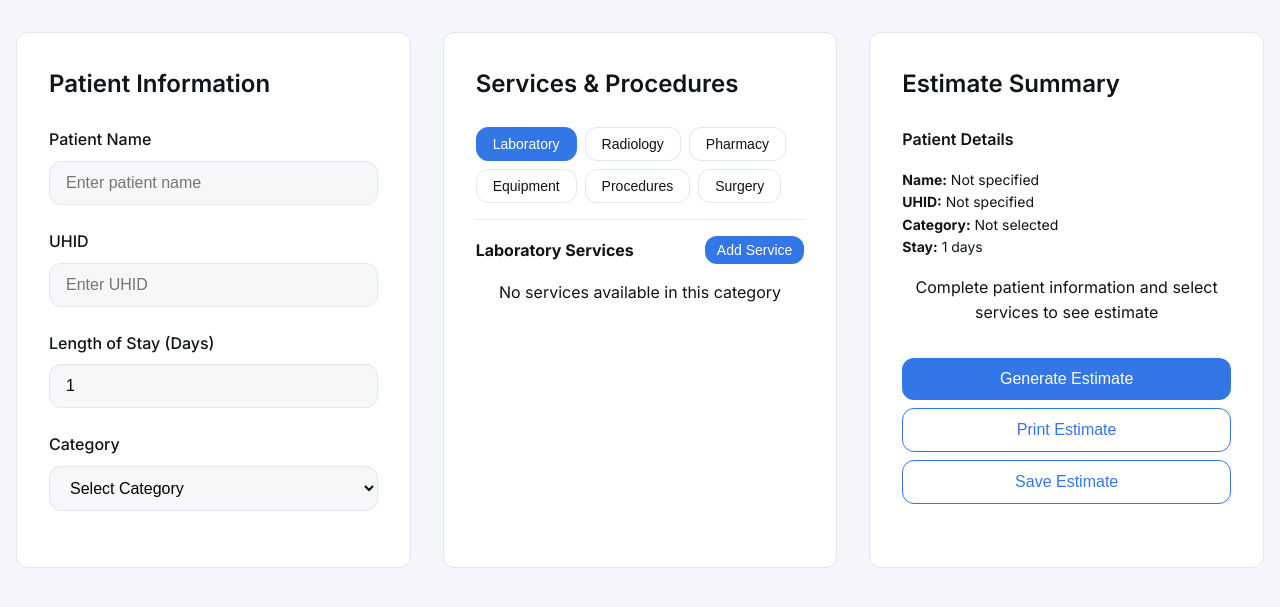
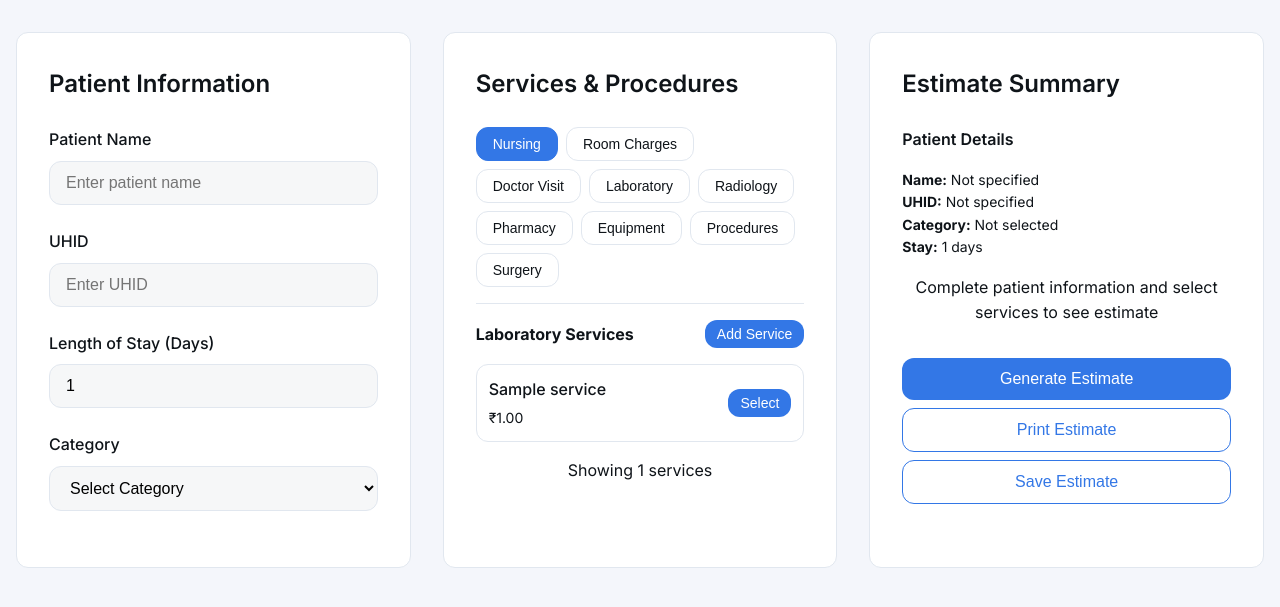
Before and after one commit to brpuneet898/estimate-calculator, a Flask app: page /dashboard in a window 1280 px wide. Shown: the part 65-672 px from the top of the page. Run offline with Flask 3, Linux system fonts and the light colour scheme; a user stored in the database is signed in; data comes from the database, SQL or seed files in the repository; tables that the repository leaves empty hold one stand-in row (values such as "Sample post").

Commit message:
Showing services tab values

```diff
--- a/app.py
+++ b/app.py
@@ -38,12 +38,15 @@ def create_app():
 def create_default_data():
     """Create default categories and admin user"""
 
+    print("\n=== Creating Default Data ===")
+
     # Service categories
     service_cats = [
         ('nursing', 'Nursing'), ('room', 'Room Charges'), ('doctor', 'Doctor Visit'),
         ('laboratory', 'Laboratory'), ('radiology', 'Radiology'), ('pharmacy', 'Pharmacy'),
         ('equipment', 'Equipment'), ('procedures', 'Procedures'), ('surgery', 'Surgery')
     ]
+    print("\nService Categories to create:", service_cats)
 
     # Patient categories
     patient_cats = [
--- a/routes.py
+++ b/routes.py
@@ -170,6 +170,11 @@ def delete_service(service_id):
 @login_required
 def get_service_categories():
     categories = ServiceCategory.query.all()
+    print("\n=== Service Categories from Database ===")
+    for c in categories:
+        print(f"ID: {c.id}, Name: {c.name}, Display Name: {c.display_name}")
+    print("=====================================\n")
+
     return jsonify([{
         'id': c.id,
         'name': c.name,
--- a/static/masters.js
+++ b/static/masters.js
@@ -3,10 +3,9 @@
 document.addEventListener('DOMContentLoaded', function() {
     // Initialize
     checkAuthStatus();
-    initializeServiceTabs();
+    loadServiceCategoryTabs();
     initializeMastersTabs();
     loadCategories();
-    loadServicesByCategory('laboratory');
 
     // Patient form handling
     const patientForm = document.getElementById('patient-form');
@@ -17,24 +16,48 @@ document.addEventListener('DOMContentLoaded', function() {
         input.addEventListener('input', updatePatientSummary);
     });
 
-    // Service category tabs
-    function initializeServiceTabs() {
-        const tabBtns = document.querySelectorAll('.service-tab-btn');
+    // Load and initialize service category tabs
+    async function loadServiceCategoryTabs() {
+        try {
+            console.log('Fetching service categories from server...');
+            const response = await fetch('/api/service-categories');
+            const categories = await response.json();
+            console.log('All categories from server:', categories);
 
-        tabBtns.forEach(btn => {
-            btn.addEventListener('click', () => {
-                const category = btn.dataset.category;
+            const tabsContainer = document.getElementById('service-category-tabs');
+            if (!tabsContainer) {
+                console.error('Could not find service-category-tabs element!');
+                return;
+            }
 
-                // Update active tab
-                tabBtns.forEach(b => b.classList.remove('active'));
-                btn.classList.add('active');
+            // Create tab buttons for all categories
+            categories.forEach((category, index) => {
+                const btn = document.createElement('button');
+                btn.className = `service-tab-btn ${index === 0 ? 'active' : ''}`;
+                btn.setAttribute('data-category', category.name);
+                btn.textContent = category.display_name;
 
-                // Update title and load services
-                document.getElementById('service-category-title').textContent =
-                    btn.textContent + ' Services';
-                loadServicesByCategory(category);
+                btn.addEventListener('click', () => {
+                    console.log('Clicked category:', category.name);
+                    // Update active tab
+                    document.querySelectorAll('.service-tab-btn').forEach(b => b.classList.remove('active'));
+                    btn.classList.add('active');
+
+                    // Load services for this category
+                    loadServicesByCategory(category.name);
+                });
+
+                tabsContainer.appendChild(btn);
+                console.log('Added tab button for category:', category.name);
             });
-        });
+
+            // Load services for first category
+            if (categories.length > 0) {
+                loadServicesByCategory(categories[0].name);
+            }
+        } catch (error) {
+            console.error('Error loading service categories:', error);
+        }
     }
 
     // Masters modal tabs
--- a/templates/masters.html
+++ b/templates/masters.html
@@ -91,13 +91,8 @@
                 </div>
 
                 <!-- Service Category Tabs -->
-                <div class="service-tabs" style="display: flex; flex-wrap: wrap; gap: 0.5rem; margin-bottom: 1rem; border-bottom: 1px solid var(--border); padding-bottom: 1rem;">
-                    <button class="service-tab-btn active" data-category="laboratory">Laboratory</button>
-                    <button class="service-tab-btn" data-category="radiology">Radiology</button>
-                    <button class="service-tab-btn" data-category="pharmacy">Pharmacy</button>
-                    <button class="service-tab-btn" data-category="equipment">Equipment</button>
-                    <button class="service-tab-btn" data-category="procedures">Procedures</button>
-                    <button class="service-tab-btn" data-category="surgery">Surgery</button>
+                <div class="service-tabs" style="display: flex; flex-wrap: wrap; gap: 0.5rem; margin-bottom: 1rem; border-bottom: 1px solid var(--border); padding-bottom: 1rem;" id="service-category-tabs">
+                    <!-- Service category tabs will be loaded dynamically -->
                 </div>
 
                 <!-- Service Content -->
```
